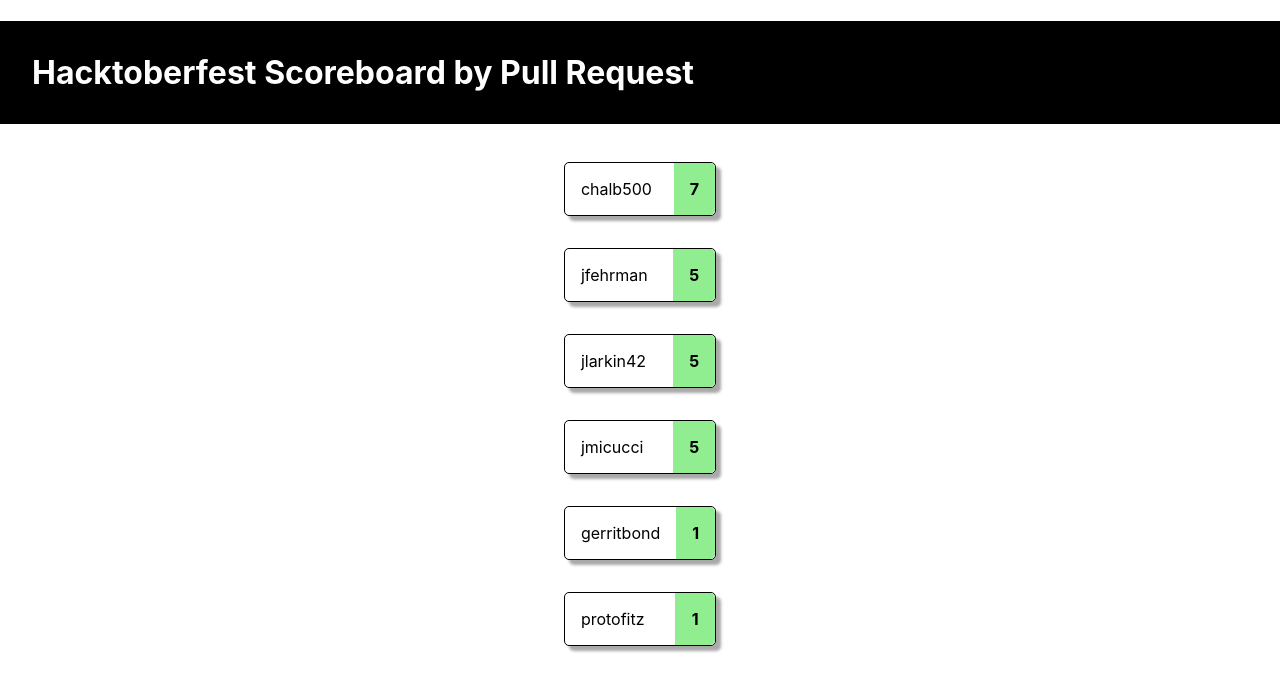
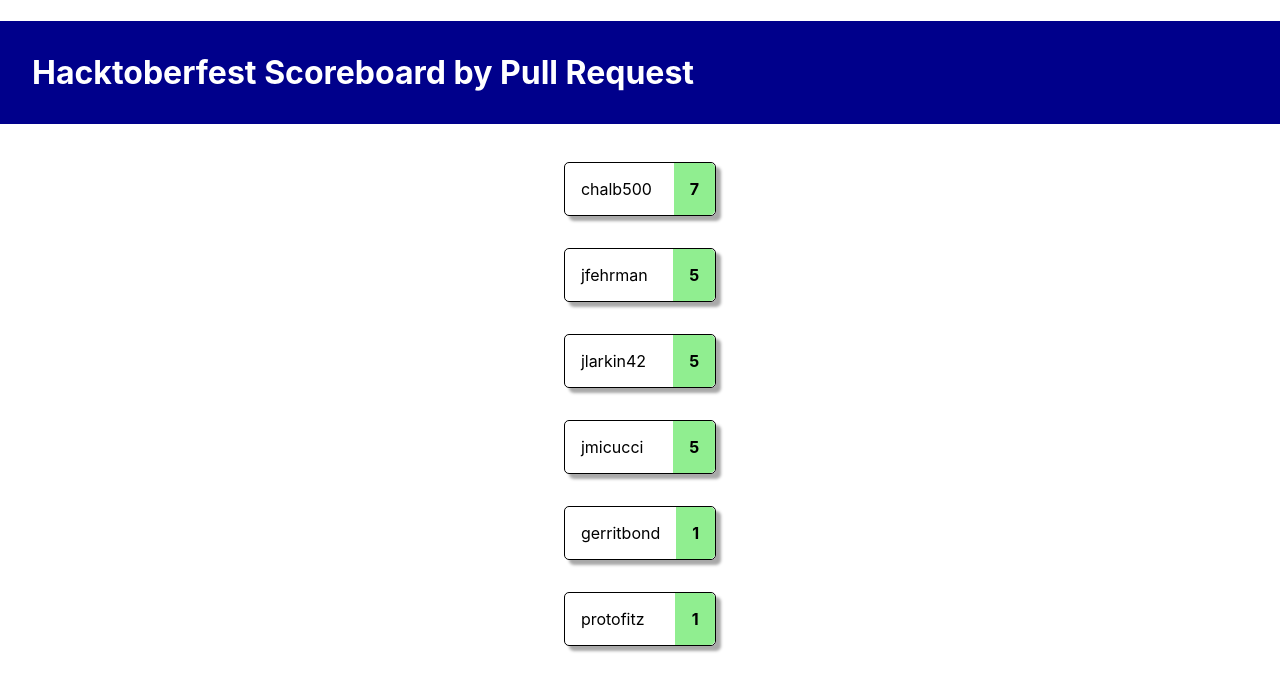
Before and after one commit to cogwizzle/hacktoberfest_scoreboard, a React app: page / in a window 1280 px wide. Shown: the top 690 px of the page. Built offline with nearby package versions, Linux system fonts and the light colour scheme; no server answers; the HTML template or start-up script is replaced by a standard one.

Commit message:
Updating package.json files.  Fixing header scss.

```diff
--- a/package.json
+++ b/package.json
@@ -33,7 +33,7 @@
     "jest-resolve": "23.6.0",
     "lodash": "^4.17.11",
     "mini-css-extract-plugin": "0.4.3",
-    "node-sass": "^4.10.0",
+    "node-sass": "^4.14.1",
     "optimize-css-assets-webpack-plugin": "5.0.1",
     "pnp-webpack-plugin": "1.1.0",
     "postcss-flexbugs-fixes": "4.1.0",
--- a/src/components/header/header.component.scss
+++ b/src/components/header/header.component.scss
@@ -1,7 +1,7 @@
 .header {
   box-sizing: border-box;
   padding: 2rem;
-  background-color: black;
+  background-color: darkblue;
   text-align: left;
   color: white;
 }
```
